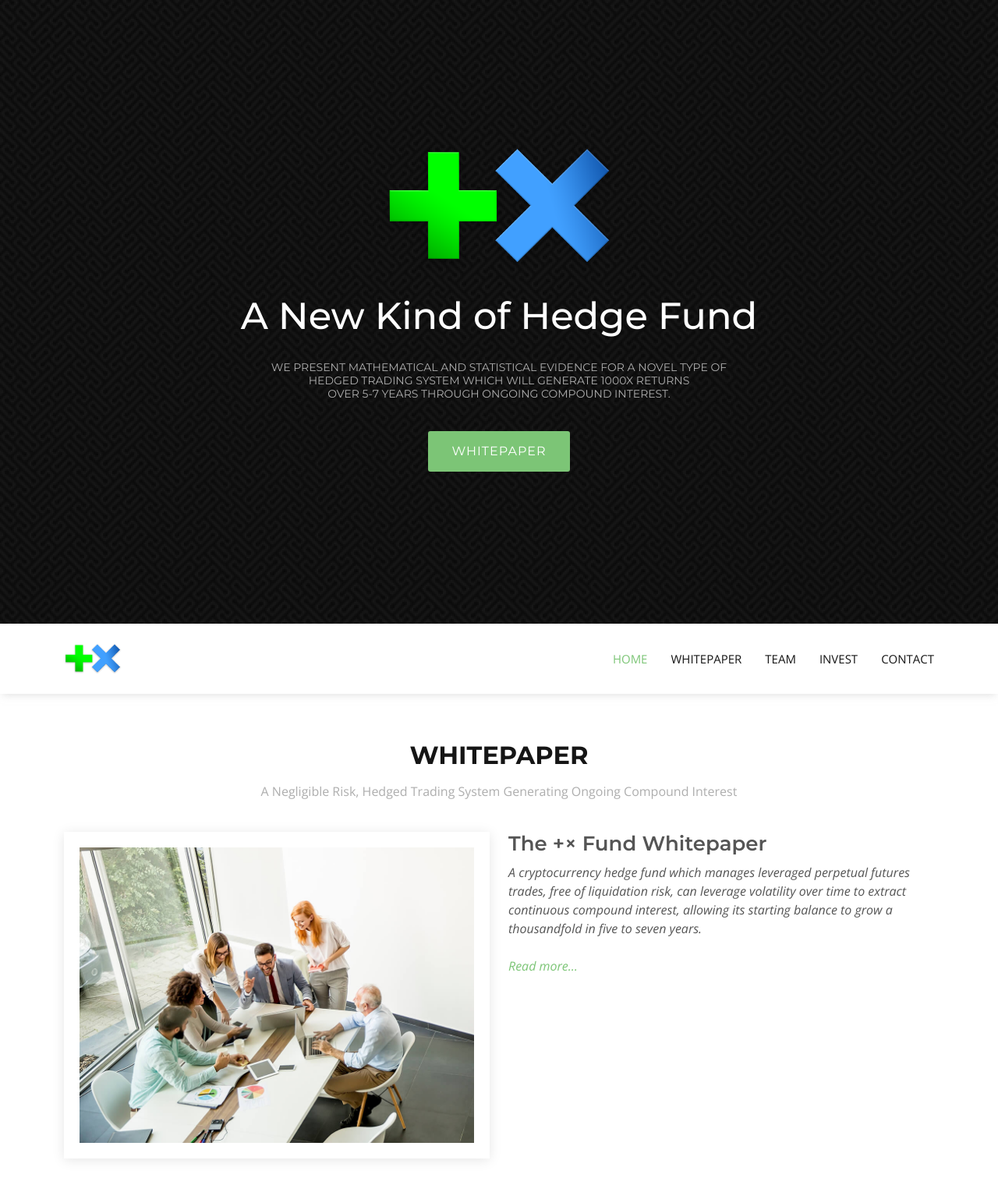
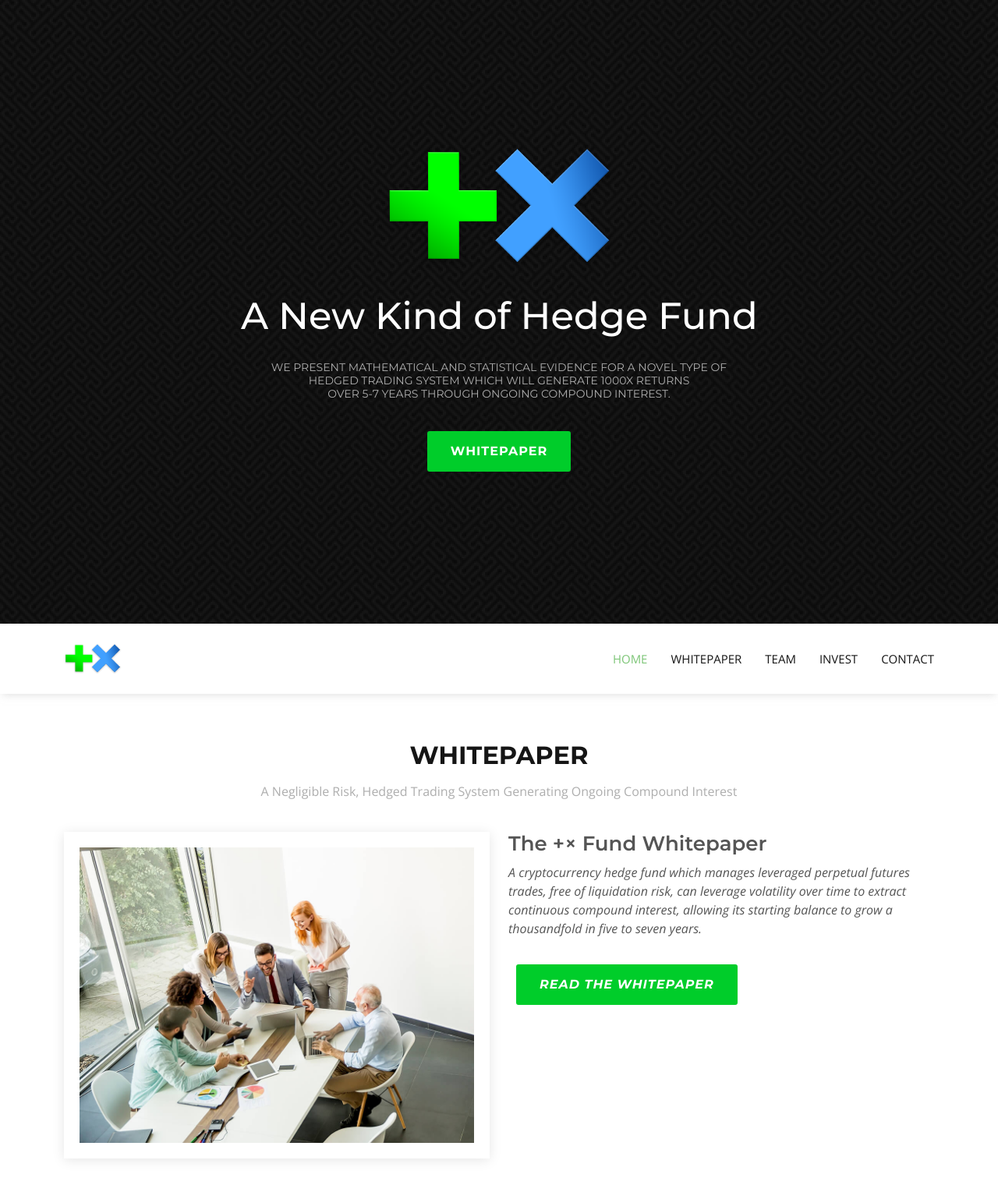
Before and after one commit to plus-x/plu.sx, a PHP site: page / in a window 1280 px wide. Shown: the top 1529 px of the page at 78% size. Run offline with PHP 8.4, Linux system fonts and the light colour scheme.

Commit message:
whitepaper button and redirect

```diff
--- a/assets/css/style.css
+++ b/assets/css/style.css
@@ -373,10 +373,10 @@ h1, h2, h3, h4, h5, h6 {
   text-transform: uppercase;
 }
 
-#hero .btn-get-started {
+.btn-get-started {
   font-family: "Montserrat", sans-serif;
   text-transform: uppercase;
-  font-weight: 400;
+  font-weight: 800;
   font-size: 16px;
   letter-spacing: 1px;
   display: inline-block;
@@ -384,13 +384,13 @@ h1, h2, h3, h4, h5, h6 {
   border-radius: 3px;
   margin: 10px;
   color: #fff;
-  background: #7cc576;
-}
-
-#hero .btn-get-started:hover {
+  background: #00cd2a;
+}
+
+.btn-get-started:hover {
   transition: 0.5s;
-  background: #fff;
-  color: #7cc576;
+  background: #006ac0;
+  color: white;
 }
 
 @media (min-width: 1024px) {
--- a/index.html
+++ b/index.html
@@ -92,7 +92,8 @@
               <p class="fst-italic">
                 A cryptocurrency hedge fund which manages leveraged perpetual futures trades, free of liquidation risk, can leverage volatility over time to extract continuous compound interest, allowing its starting balance to grow a thousandfold in five to seven years.
 
-                <br/><br/><a href="https://bit.ly/plusxpdf" target="_blank">Read more&hellip;</a>
+                <br/><br/>
+                <a data-aos="fade-up" data-aos-delay="200" href="https://bit.ly/plusxpdf" target="_blank" class="btn-get-started scrollto">Read the Whitepaper</a>
               </p>
             </div>
           </div>
```
Also changed, not shown: .htaccess (added).
